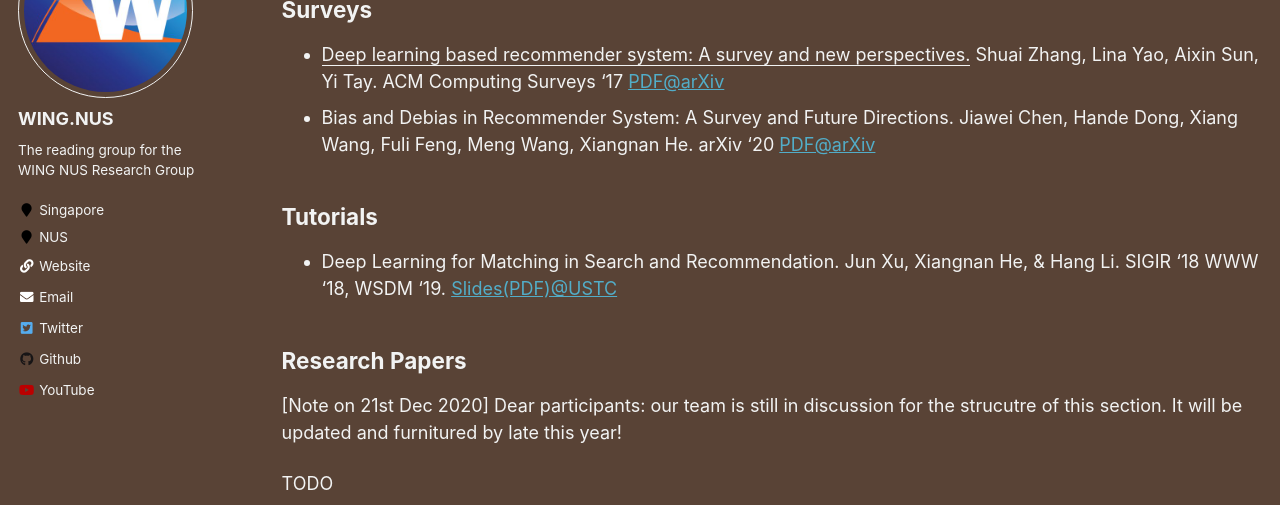
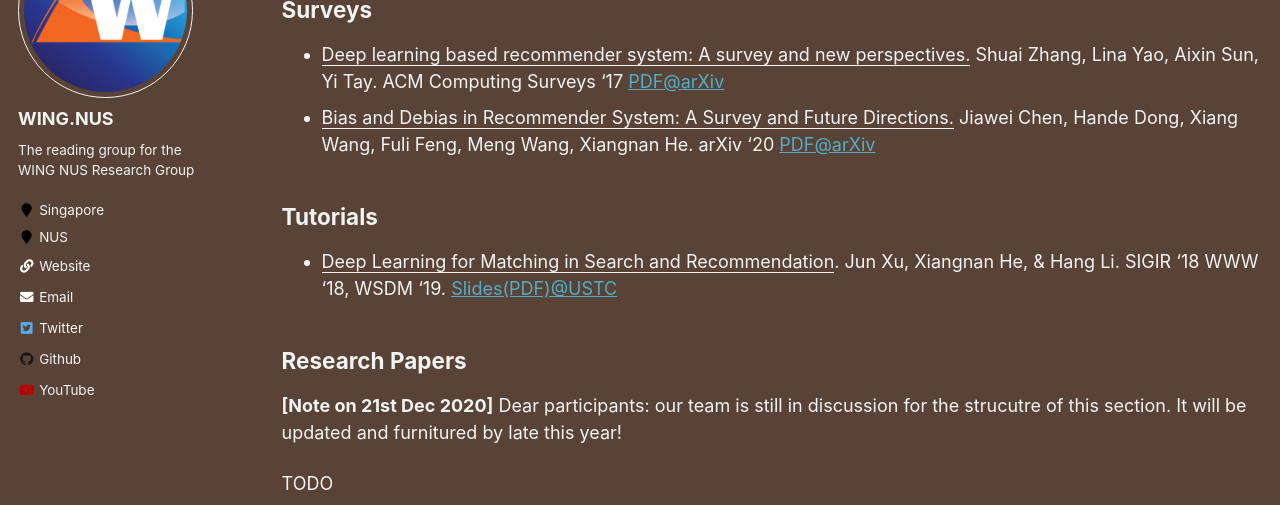
Before and after one commit to WING-NUS/cs6101, a Jekyll site: the page built from _pages/paper-RecSys.md, in a window 1280 px wide. Shown: the part 195-700 px from the top of the page. Built offline with Jekyll 4.4.1, drawn with Linux system fonts in a browser that asks for light colours.

```diff
--- a/_pages/paper-RecSys.md
+++ b/_pages/paper-RecSys.md
@@ -9,19 +9,19 @@ author_profile: true
 ## Surveys
 
 - <u>Deep learning based recommender system: A survey and new perspectives.</u> Shuai Zhang, Lina Yao, Aixin Sun, Yi Tay. ACM Computing Surveys '17 [PDF@arXiv](https://arxiv.org/pdf/1707.07435)
-- Bias and Debias in Recommender System: A Survey and Future Directions. Jiawei Chen, Hande Dong, Xiang Wang, Fuli Feng, Meng Wang, Xiangnan He. arXiv '20 [PDF@arXiv](https://arxiv.org/abs/2010.03240)
+- <u>Bias and Debias in Recommender System: A Survey and Future Directions.</u> Jiawei Chen, Hande Dong, Xiang Wang, Fuli Feng, Meng Wang, Xiangnan He. arXiv '20 [PDF@arXiv](https://arxiv.org/abs/2010.03240)
 
 
 
 ## Tutorials
 
-- Deep Learning for Matching in Search and Recommendation. Jun Xu, Xiangnan He, & Hang Li. SIGIR '18 WWW '18, WSDM '19. [Slides(PDF)@USTC](http://staff.ustc.edu.cn/~hexn/sigir18-deep.pdf)
+- <u>Deep Learning for Matching in Search and Recommendation</u>. Jun Xu, Xiangnan He, & Hang Li. SIGIR '18 WWW '18, WSDM '19. [Slides(PDF)@USTC](http://staff.ustc.edu.cn/~hexn/sigir18-deep.pdf)
 
 
 
 ## Research Papers
 
-[Note on 21st Dec 2020] Dear participants: our team is still in discussion for the strucutre of this section. It will be updated and furnitured by late this year!
+**[Note on 21st Dec 2020]** Dear participants: our team is still in discussion for the strucutre of this section. It will be updated and furnitured by late this year!
 
 
 
```
Also changed, not shown: _pages/paper-ConvRecSys.md (+1 -1 lines), _pages/paper-ConvSys.md (+1 -1 lines).
